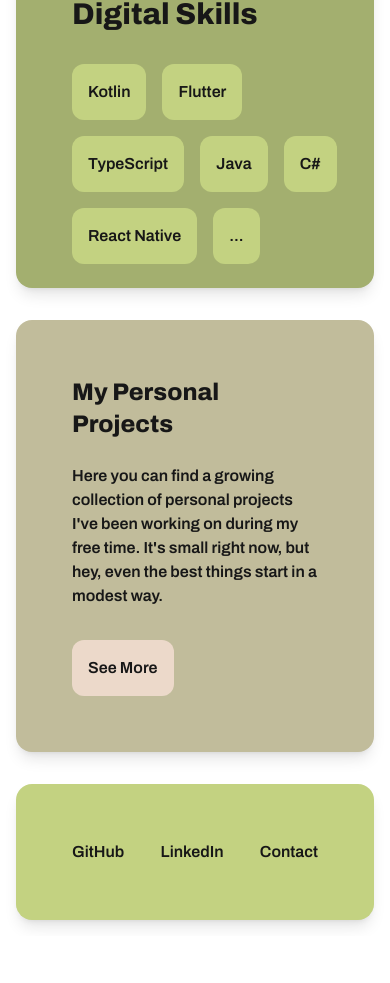
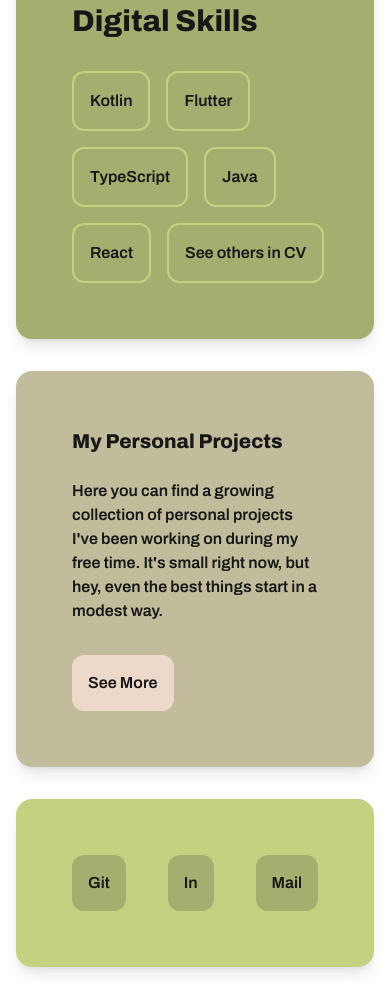
Before and after one commit to falcaodiogo/falcaodiogo.github.io, a Next.js app: page / in a window 390 px wide. Shown: the part 1379-2362 px from the top of the page. Before the commit the page ends 2315 px from the top, so only its background shows below. Built offline with nearby package versions, Linux system fonts and the light colour scheme.

Commit message:
Mobile website new animation and smaller buttons

```diff
--- a/app/components/digitalSkills.tsx
+++ b/app/components/digitalSkills.tsx
@@ -20,8 +20,8 @@ export default function digitalSkills() {
         Digital Skills
       </motion.h1>
 
-      <div className="flex flex-wrap gap-4 ps-8 sm:pb-8">
-        <div className="bg-primary p-4 rounded-xl transition hover:bg-surface">
+      <div className="flex flex-wrap gap-4 ps-8 pb-8">
+        <div className="border-solid border-2 border-primary p-4 rounded-xl transition hover:bg-surface hover:border-terciary">
           <motion.h1
             initial={{ opacity: 0 }}
             animate={{ opacity: 1 }}
@@ -31,7 +31,7 @@ export default function digitalSkills() {
             Kotlin
           </motion.h1>
         </div>
-        <div className="bg-primary p-4 rounded-xl transition hover:bg-surface">
+        <div className="border-solid border-2 border-primary p-4 rounded-xl transition hover:bg-surface hover:border-terciary">
           <motion.h1
             initial={{ opacity: 0 }}
             animate={{ opacity: 1 }}
@@ -41,7 +41,7 @@ export default function digitalSkills() {
             Flutter
           </motion.h1>
         </div>
-        <div className="bg-primary p-4 rounded-xl transition hover:bg-surface">
+        <div className="border-solid border-2 border-primary p-4 rounded-xl transition hover:bg-surface hover:border-terciary">
           <motion.h1
             initial={{ opacity: 0 }}
             animate={{ opacity: 1 }}
@@ -51,7 +51,7 @@ export default function digitalSkills() {
             TypeScript
           </motion.h1>
         </div>
-        <div className="bg-primary p-4 rounded-xl transition hover:bg-surface">
+        <div className="border-solid border-2 border-primary p-4 rounded-xl transition hover:bg-surface hover:border-terciary">
           <motion.h1
             initial={{ opacity: 0 }}
             animate={{ opacity: 1 }}
@@ -61,34 +61,26 @@ export default function digitalSkills() {
             Java
           </motion.h1>
         </div>
-        <div className="bg-primary p-4 rounded-xl transition hover:bg-surface">
-          <motion.h1
-            initial={{ opacity: 0 }}
-            animate={{ opacity: 1 }}
-            transition={{ duration: 0.5, delay: 2.3 }}
-            className="text-foreground font-semibold"
-          >
-            C#
-          </motion.h1>
-        </div>
-        <div className="bg-primary p-4 rounded-xl transition hover:bg-surface">
+        <div className="border-solid border-2 border-primary p-4 rounded-xl transition hover:bg-surface hover:border-terciary">
           <motion.h1
             initial={{ opacity: 0 }}
             animate={{ opacity: 1 }}
             transition={{ duration: 0.5, delay: 2.2 }}
             className="text-foreground font-semibold"
           >
-            React Native
+            React
           </motion.h1>
         </div>
-        <div className="bg-primary p-4 rounded-xl transition hover:bg-surface">
+        <div className="border-solid border-2 border-primary p-4 rounded-xl transition hover:bg-primary hover:border-terciary">
           <motion.h1
             initial={{ opacity: 0 }}
             animate={{ opacity: 1 }}
             transition={{ duration: 0.5, delay: 2.1 }}
             className="text-foreground font-semibold"
           >
-            ...
+            <a href="./CV.pdf" download="cv">
+              See others in CV
+            </a>
           </motion.h1>
         </div>
       </div>
--- a/app/page.tsx
+++ b/app/page.tsx
@@ -108,7 +108,9 @@ export default function Page() {
           initial={{ opacity: 0 }}
           animate={{
             x: isMobile ? "0%" : ["-30%", "-30%", "-30%", "0%"],
-            y: isMobile ? "0%" : ["30%", "30%", "30%", "0%"],
+            y: isMobile
+              ? ["-60%", "-60%", "-60%", "0%"]
+              : ["30%", "30%", "30%", "0%"],
             scale: [1.5, 1, 1, 1],
             opacity: [1, 1, 1, 1],
           }}
@@ -147,9 +149,9 @@ export default function Page() {
               className="font-sans font-bold text-foreground text-lg p-8"
             >
               Hello! I'm Diogo Falcão, a Software Engineer at the University of
-              Aveiro. I'm 21 years old and in the final year of my Computer
-              Science degree at Universidade de Aveiro, Portugal. Feel free to
-              explore my website.
+              Aveiro (DETI). I'm 21 years old and currently in my final year of
+              a Computer Science degree. Feel free to explore my website and
+              learn more about my work!
             </motion.h1>
           </div>
         </AnimatedCard>
@@ -173,7 +175,7 @@ export default function Page() {
             initial={{ opacity: 0 }}
             animate={{ opacity: 1 }}
             transition={{ type: "spring", duration: 0.5, delay: 2 }}
-            className="font-sans font-extrabold text-foreground text-2xl sm:text-xl md:text-3xl lg:text-5xl xl:text-6xl"
+            className="font-sans font-extrabold text-foreground text-xl sm:text-xl md:text-3xl lg:text-5xl xl:text-6xl"
           >
             My Personal Projects
           </motion.h1>
@@ -182,7 +184,7 @@ export default function Page() {
             initial={{ opacity: 0 }}
             animate={{ opacity: 1 }}
             transition={{ type: "spring", duration: 0.6, delay: 2.3 }}
-            className="text-foreground font-semibold md:text-base pt-6 pb-8 sm:pb-8"
+            className="text-foreground font-semibold md:text-base pt-6 pb-8"
           >
             Here you can find a growing collection of personal projects I've
             been working on during my free time. It's small right now, but hey,
@@ -219,27 +221,39 @@ export default function Page() {
           <ul className="list-none">
             <li className="text-foreground font-semibold md:text-base p-8">
               <div className="flex gap-4 items-center justify-between">
+                <button className="bg-variant text-foreground font-semibold p-4 rounded-xl transition-colors duration-300 self-start hover:bg-secondary">
+                  <div className="sm:hidden">Git</div>
                   <a
                     href="https://github.com/falcaodiogo"
                     target="_blank"
                     rel="noopener noreferrer"
+                    className="hidden sm:block"
                   >
                     GitHub
                   </a>
+                </button>
+                <button className="bg-variant text-foreground font-semibold p-4 rounded-xl transition-colors duration-300 self-start hover:bg-secondary">
+                  <div className="sm:hidden">In</div>
                   <a
                     href="https://www.linkedin.com/in/diogofalcao2/"
                     target="_blank"
                     rel="noopener noreferrer"
+                    className="hidden sm:block"
                   >
                     LinkedIn
                   </a>
+                </button>
+                <button className="bg-variant text-foreground font-semibold p-4 rounded-xl transition-colors duration-300 self-start hover:bg-secondary">
+                  <div className="sm:hidden">Mail</div>
                   <a
                     href="mailto:falcao.diogo@ua.pt"
                     target="_blank"
                     rel="noopener noreferrer"
+                    className="hidden sm:block"
                   >
                     Contact
                   </a>
+                </button>
               </div>
             </li>
           </ul>
```
Lines whose indentation alone changed are shown as unchanged.
